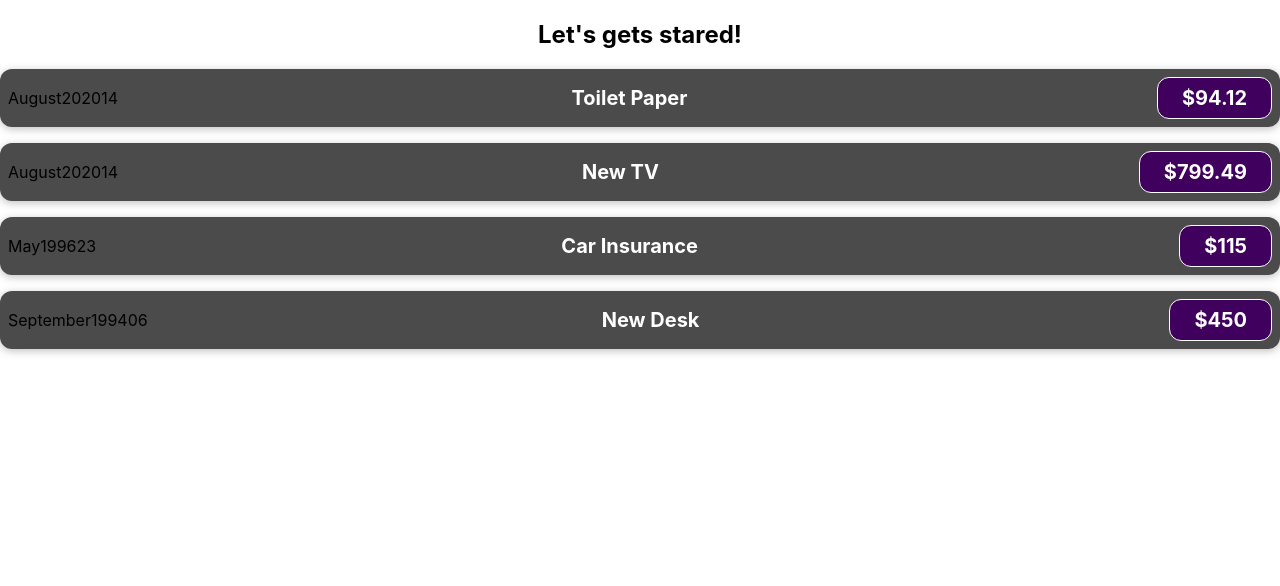
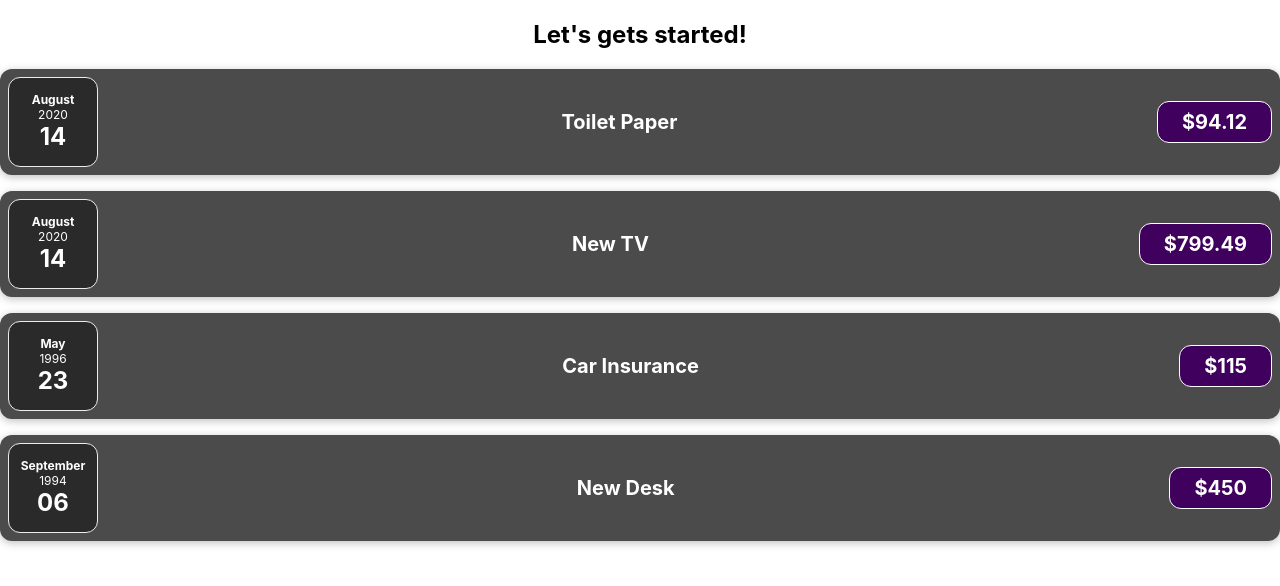
Before and after one commit to Alev-Narcin/annual-expense-schedule, a React (Create React App) app: page / in a window 1280 px wide. Shown: the top 586 px of the page. Built offline with nearby package versions, Linux system fonts and the light colour scheme.

Commit message:
created Expenses.js

```diff
--- a/src/App.js
+++ b/src/App.js
@@ -1,7 +1,6 @@
 import './App.css';
-import ExpenseItem from "./components/ExpenseItem";
+import Expenses from "./components/Expenses";
 
-function App() {
 const expenses = [
     {
         id: 'e1',
@@ -25,13 +24,11 @@
         date: new Date(1994, 8, 6)
     }];
 
+function App() {
     return (
         <div className="App">
-            <h2>Let's gets stared!</h2>
-            <ExpenseItem title={expenses[0].title} amount={expenses[0].amount} date={expenses[0].date}></ExpenseItem>
-            <ExpenseItem title={expenses[1].title} amount={expenses[1].amount} date={expenses[1].date}></ExpenseItem>
-            <ExpenseItem title={expenses[2].title} amount={expenses[2].amount} date={expenses[2].date}></ExpenseItem>
-            <ExpenseItem title={expenses[3].title} amount={expenses[3].amount} date={expenses[3].date}></ExpenseItem>
+            <h2>Let's gets started!</h2>
+            <Expenses items={expenses}/>
         </div>
     );
 }
--- /dev/null
+++ b/src/components/ExpenseDate.css
@@ -0,0 +1,26 @@
+.expense-date {
+    display: flex;
+    flex-direction: column;
+    width: 5.5rem;
+    height: 5.5rem;
+    border: 1px solid #ececec;
+    background-color: #2a2a2a;
+    color: white;
+    border-radius: 12px;
+    align-items: center;
+    justify-content: center;
+}
+
+.expense-date__month {
+    font-size: 0.75rem;
+    font-weight: bold;
+}
+
+.expense-date__year {
+    font-size: 0.75rem;
+}
+
+.expense-date__day {
+    font-size: 1.5rem;
+    font-weight: bold;
+}
--- a/src/components/ExpenseDate.js
+++ b/src/components/ExpenseDate.js
@@ -0,0 +1,17 @@
+import './ExpenseDate.css';
+
+function ExpenseDate(props) {
+    const month = props.date.toLocaleString('en-Us', {month: 'long'});
+    const day = props.date.toLocaleString('en-Us', {day: '2-digit'});
+    const year = props.date.getFullYear();
+
+    return (
+        <div className="expense-date">
+            <div className="expense-date__month">{month}</div>
+            <div className="expense-date__year">{year}</div>
+            <div className="expense-date__day">{day}</div>
+        </div>
+    );
+}
+
+export default ExpenseDate;
--- a/src/components/ExpenseItem.js
+++ b/src/components/ExpenseItem.js
@@ -1,15 +1,10 @@
 import './ExpenseItem.css'
+import ExpenseDate from "./ExpenseDate";
 
 function ExpenseItem(props) {
-    const month = props.date.toLocaleString('en-Us', {month: 'long'});
-    const day = props.date.toLocaleString('en-Us', {day: '2-digit'});
-    const year = props.date.getFullYear();
-
     return (
         <div className="expense-item">
-            <div>{month}</div>
-            <div>{year}</div>
-            <div>{day}</div>
+            <ExpenseDate date={props.date}/>
             <div className="expense-item__description">
                 <h2>{props.title}</h2>
                 <div className="expense-item__price">${props.amount}</div>
--- /dev/null
+++ b/src/components/Expenses.js
@@ -0,0 +1,19 @@
+import ExpenseItem from "./ExpenseItem";
+
+function Expenses(props) {
+    return (
+        <div className="expenses">
+            <ExpenseItem title={props.items[0].title} amount={props.items[0].amount}
+                         date={props.items[0].date}/>
+            <ExpenseItem title={props.items[1].title} amount={props.items[1].amount}
+                         date={props.items[1].date}/>
+            <ExpenseItem title={props.items[2].title} amount={props.items[2].amount}
+                         date={props.items[2].date}/>
+            <ExpenseItem title={props.items[3].title} amount={props.items[3].amount}
+                         date={props.items[3].date}/>
+        </div>
+    );
+
+}
+
+export default Expenses;
```
Also changed, not shown: src/components/Expenses.css (added). Lines whose indentation alone changed are shown as unchanged.
